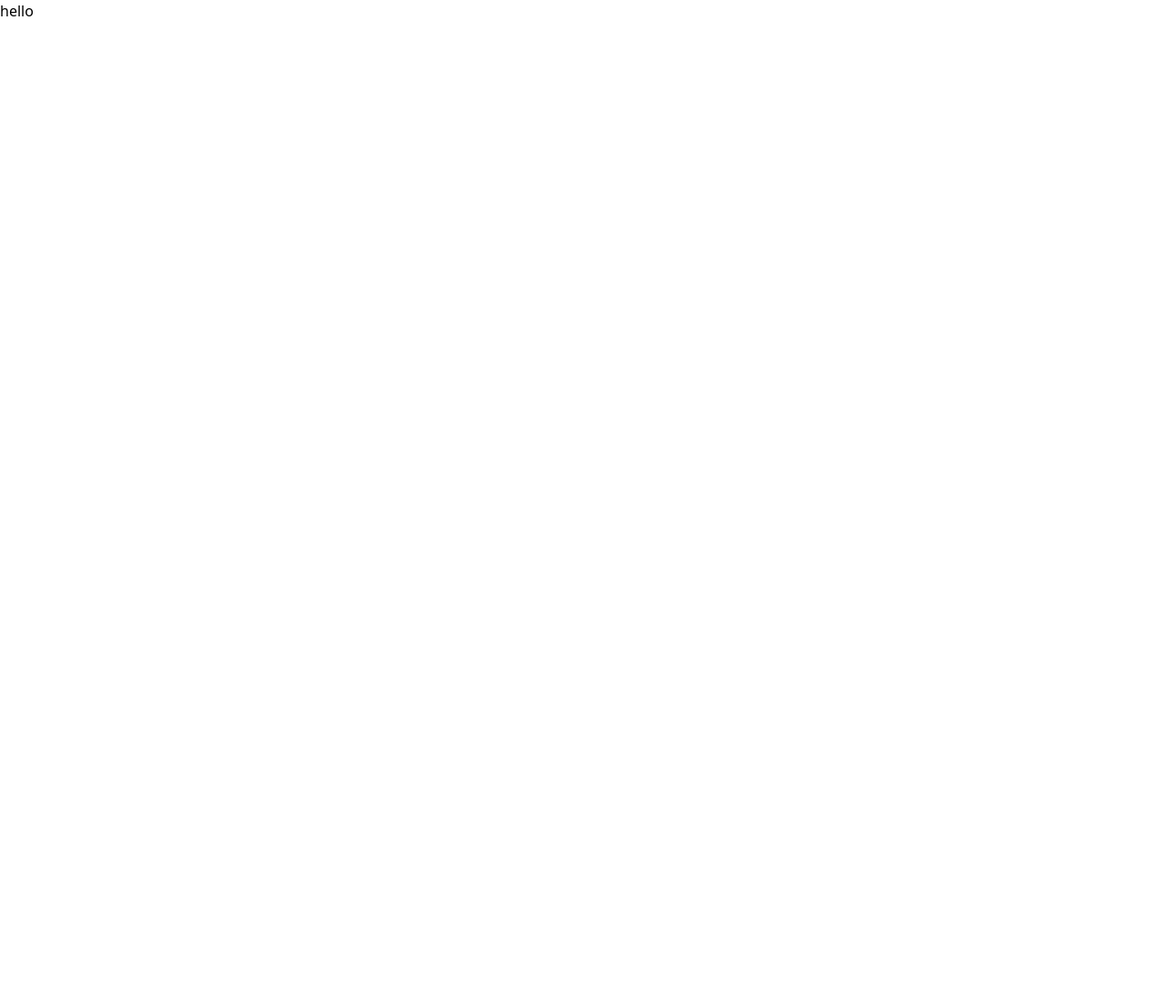
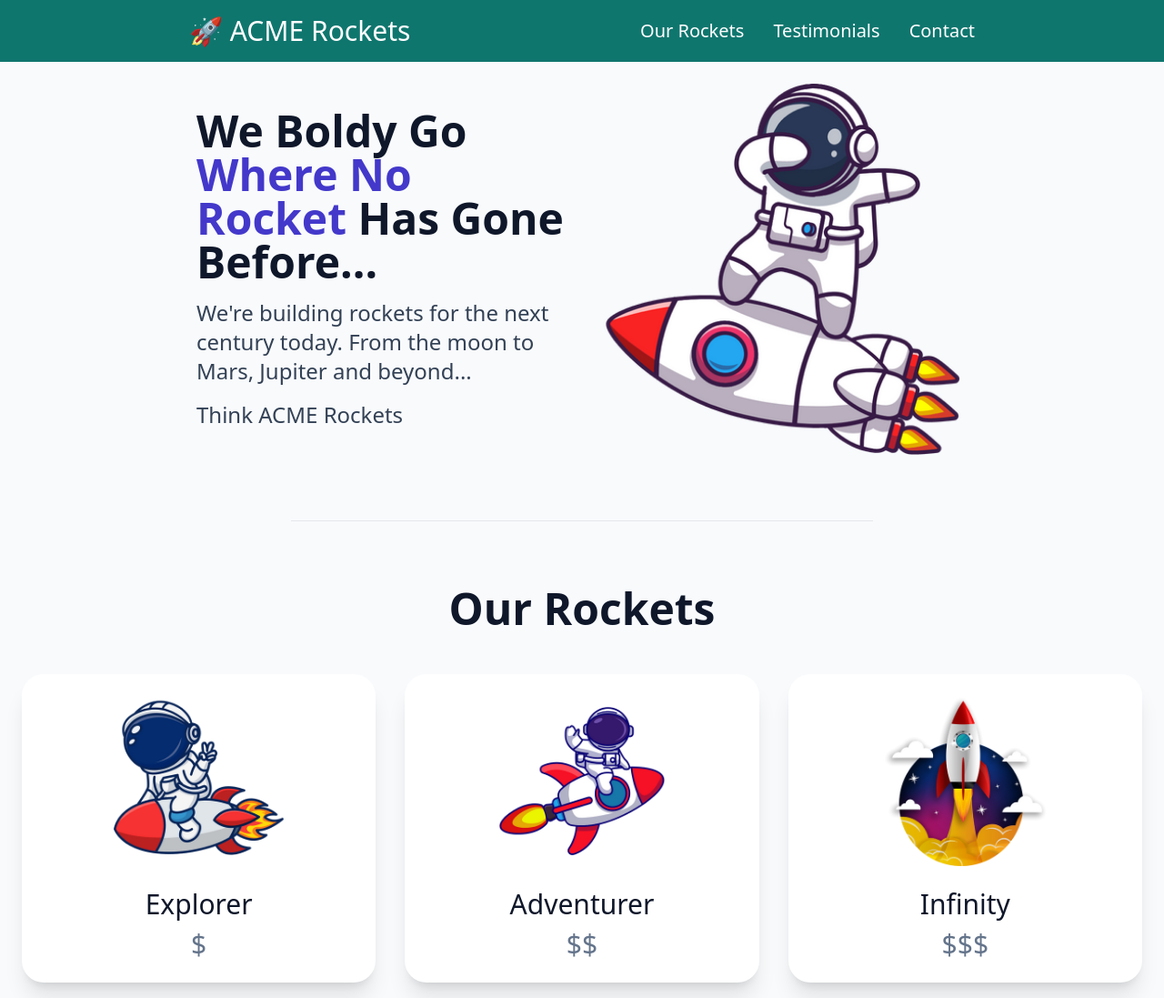
Before and after one commit to purplesage/ACME-rockets, a React (Vite) app: page / in a window 1280 px wide. Shown: the top 1097 px of the page at 91% size. Before the commit the page ends 800 px from the top, so only its background shows below. Built offline with nearby package versions, Linux system fonts and the light colour scheme.

Commit message:
header, hero and rockets css html

```diff
--- a/index.html
+++ b/index.html
@@ -1,10 +1,10 @@
 <!DOCTYPE html>
-<html lang="en">
+<html lang="en" class="sm:scroll-smooth">
   <head>
     <meta charset="UTF-8" />
     <link rel="icon" type="image/svg+xml" href="/vite.svg" />
     <meta name="viewport" content="width=device-width, initial-scale=1.0" />
-    <title>Vite + React</title>
+    <title>ACME Rockets</title>
   </head>
   <body>
     <div id="root"></div>
--- a/package.json
+++ b/package.json
@@ -10,7 +10,8 @@
   },
   "dependencies": {
     "react": "^18.2.0",
-    "react-dom": "^18.2.0"
+    "react-dom": "^18.2.0",
+    "react-icons": "^4.6.0"
   },
   "devDependencies": {
     "@types/react": "^18.0.24",
@@ -18,6 +19,8 @@
     "@vitejs/plugin-react": "^2.2.0",
     "autoprefixer": "^10.4.13",
     "postcss": "^8.4.19",
+    "prettier": "^2.7.1",
+    "prettier-plugin-tailwindcss": "^0.1.13",
     "tailwindcss": "^3.2.4",
     "vite": "^3.2.3"
   }
--- a/src/App.jsx
+++ b/src/App.jsx
@@ -1,5 +1,90 @@
+import Header from "./components/Header";
+import Hero from "./components/Hero";
+import rocketMan from "./assets/rocketman.png";
+import rocketRide from "./assets/rocketride.png";
+import rocketLaunch from "./assets/rocketlaunch.png";
+
 function App() {
-  return <div>hello</div>;
+  return (
+    <div className="min-h-screen bg-slate-50 dark:bg-black dark:text-white">
+      <Header />
+      <Hero />
+
+      <hr className="mx-auto w-1/2 bg-black  dark:bg-white" />
+
+      <section id="rockets" className="my-12 mb-6 scroll-mt-20 p-6 ">
+        <h2 className="text-center text-4xl font-bold text-slate-900 dark:text-white sm:text-5xl">
+          Our Rockets
+        </h2>
+
+        <ul className="m-12 mx-auto flex list-none flex-col items-center gap-8 sm:flex-row">
+          <li className="flex w-2/3 flex-col items-center rounded-3xl border-solid border-slate-900 bg-white py-6 px-2 shadow-xl dark:border-gray-100 dark:bg-black sm:w-5/6 ">
+            <img src={rocketMan} alt="Explorer" className="mb-6 w-1/2" />
+
+            <h3 className="text-center text-3xl text-slate-900 dark:text-white">
+              Explorer
+            </h3>
+
+            <p className="mt-2 hidden text-center text-3xl text-slate-500 dark:text-slate-400 sm:block">
+              $
+            </p>
+
+            <p className="mt-2 text-center text-2xl text-slate-500 dark:text-slate-400 sm:hidden">
+              Affordable Exploration
+            </p>
+          </li>
+
+          <li className="flex w-2/3 flex-col items-center rounded-3xl border-solid border-slate-900 bg-white py-6 px-2 shadow-xl dark:border-gray-100 dark:bg-black sm:w-5/6 ">
+            <img src={rocketRide} alt="adventurer" className="mb-6 w-1/2" />
+
+            <h3 className="text-center text-3xl text-slate-900 dark:text-white">
+              Adventurer
+            </h3>
+
+            <p className="mt-2 hidden text-center text-3xl text-slate-500 dark:text-slate-400 sm:block">
+              $$
+            </p>
+
+            <p className="mt-2 text-center text-2xl text-slate-500 dark:text-slate-400 sm:hidden">
+              Best Selling Rocket!
+            </p>
+          </li>
+
+          <li className="flex w-2/3 flex-col items-center rounded-3xl border-solid border-slate-900 bg-white py-6 px-2 shadow-xl dark:border-gray-100 dark:bg-black sm:w-5/6 ">
+            <img src={rocketLaunch} alt="Infinity" className="mb-6 w-1/2" />
+
+            <h3 className="text-center text-3xl text-slate-900 dark:text-white">
+              Infinity
+            </h3>
+
+            <p className="mt-2 hidden text-center text-3xl text-slate-500 dark:text-slate-400 sm:block">
+              $$$
+            </p>
+
+            <p className="mt-2 text-center text-2xl text-slate-500 dark:text-slate-400 sm:hidden">
+              Luxury Starship
+            </p>
+          </li>
+        </ul>
+      </section>
+
+      <hr className="mx-auto w-1/2 bg-black  dark:bg-white" />
+
+      <section id="testimonials" className="my-12 p-6">
+        <h2 className="mb-6 text-center text-4xl font-bold text-slate-900 dark:text-white sm:text-5xl">
+          Testimonials
+        </h2>
+      </section>
+
+      <hr className="mx-auto w-1/2 bg-black  dark:bg-white" />
+
+      <section id="contact" className="my-12 p-6">
+        <h2 className="mb-6 text-center text-4xl font-bold text-slate-900 dark:text-white sm:text-5xl">
+          Contact Us
+        </h2>
+      </section>
+    </div>
+  );
 }
 
 export default App;
--- /dev/null
+++ b/src/components/Header.jsx
@@ -0,0 +1,34 @@
+import { GiHamburgerMenu } from "react-icons/gi";
+
+const Header = () => {
+  return (
+    <header className="sticky top-0 z-10 bg-teal-700 text-white">
+      <section className="mx-auto flex max-w-4xl items-center justify-between p-4">
+        <h1 className="text-3xl font-medium">
+          <a href="#hero">🚀 ACME Rockets</a>
+        </h1>
+        <div>
+          <button
+            id="mobile-open-button"
+            className="text-3xl text-white focus:outline-none sm:hidden"
+          >
+            <GiHamburgerMenu />
+          </button>
+          <nav className="hidden space-x-8 text-xl sm:block " aria-label="main">
+            <a href="#rockets" className="hover:opacity-90">
+              Our Rockets
+            </a>
+            <a href="#testimonials" className="hover:opacity-90">
+              Testimonials
+            </a>
+            <a href="#contact" className="hover:opacity-90">
+              Contact
+            </a>
+          </nav>
+        </div>
+      </section>
+    </header>
+  );
+};
+
+export default Header;
--- /dev/null
+++ b/src/components/Hero.jsx
@@ -0,0 +1,31 @@
+import RocketDab from "../assets/rocketdab.png";
+const Hero = () => {
+  return (
+    <main className="mx-auto max-w-4xl ">
+      <section
+        id="hero"
+        className="mb-12 flex scroll-mt-40 flex-col-reverse items-center justify-center gap-8 p-6 sm:flex-row"
+      >
+        <article className="sm:w-1/2">
+          <h2 className="max-w-md text-center text-4xl font-bold text-slate-900 dark:text-white sm:text-left sm:text-5xl ">
+            We Boldy Go{" "}
+            <span className="text-indigo-700 dark:text-indigo-300">
+              Where No Rocket{" "}
+            </span>
+            Has Gone Before...
+          </h2>
+          <p className="mt-4 max-w-md text-center text-2xl text-slate-700 dark:text-slate-400 sm:text-left">
+            We're building rockets for the next century today. From the moon to
+            Mars, Jupiter and beyond...
+          </p>
+          <p className="mt-4 max-w-md text-center text-2xl text-slate-700 dark:text-slate-400 sm:text-left">
+            Think ACME Rockets
+          </p>
+        </article>
+        <img src={RocketDab} alt="Rocket Dab" className="w-1/2" />
+      </section>
+    </main>
+  );
+};
+
+export default Hero;
```
Also changed, not shown: 1 other file (tests, documents, lock files or other folders).
